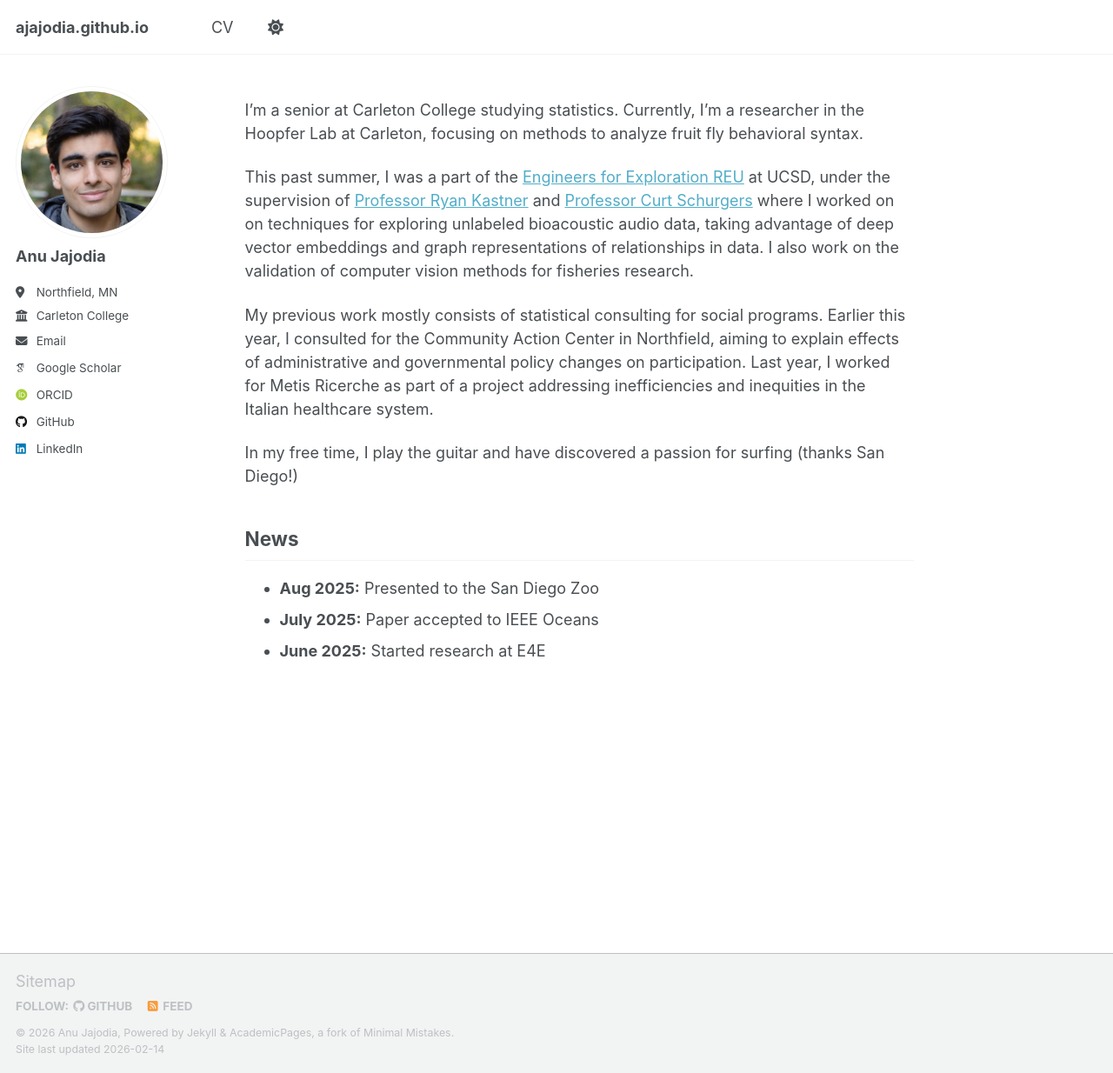
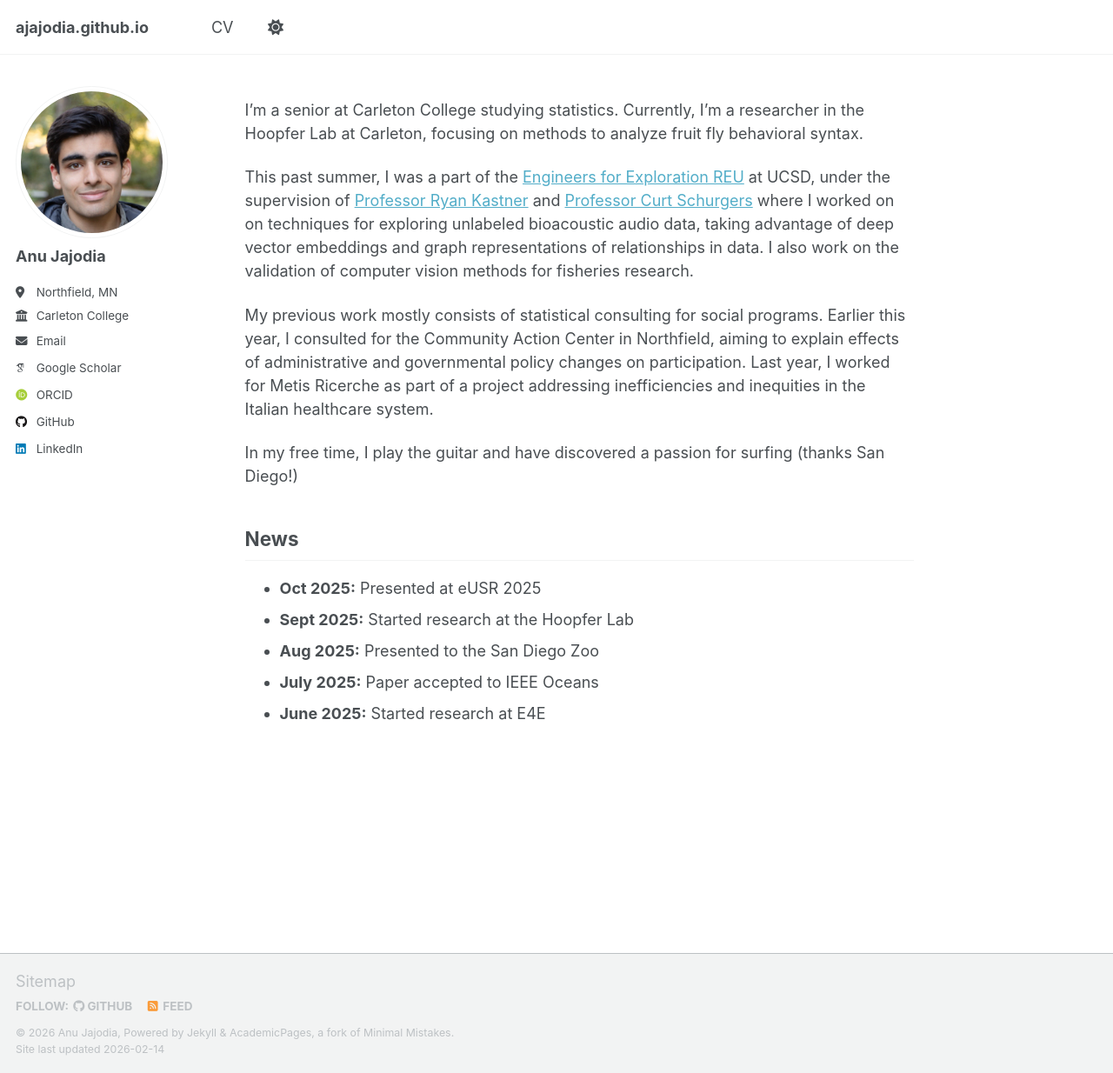
Before and after one commit to AJajodia/ajajodia.github.io, a Jekyll site: the page built from _pages/about.md, in a window 1280 px wide and 1234 px high. Shown: the whole window at 87% size. Built offline with Jekyll 4.4.1, drawn with Linux system fonts in a browser that asks for light colours; some web fonts are replaced; a script that is not in the unit is left out.

Commit message:
added news

```diff
--- a/_pages/about.md
+++ b/_pages/about.md
@@ -16,7 +16,8 @@ My previous work mostly consists of statistical consulting for social programs.
 In my free time, I play the guitar and have discovered a passion for surfing (thanks San Diego!)
 
 ## News
-
+- **Oct 2025:** Presented at eUSR 2025
+- **Sept 2025:** Started research at the Hoopfer Lab
 - **Aug 2025:** Presented to the San Diego Zoo
 - **July 2025:** Paper accepted to IEEE Oceans
 - **June 2025:** Started research at E4E
```
